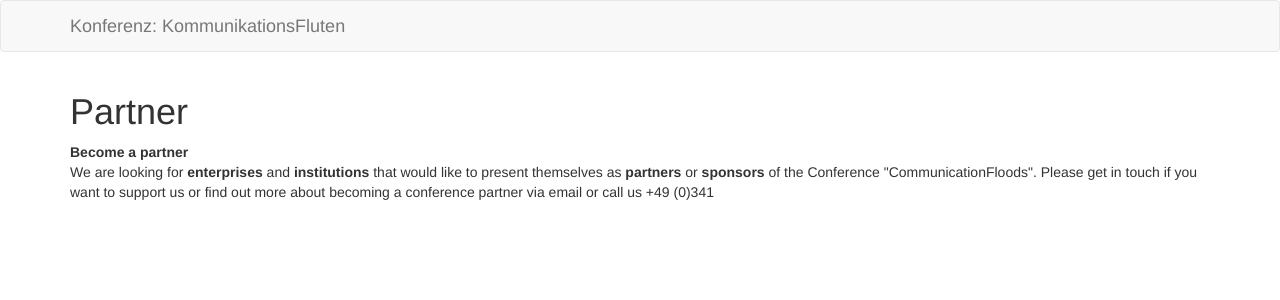
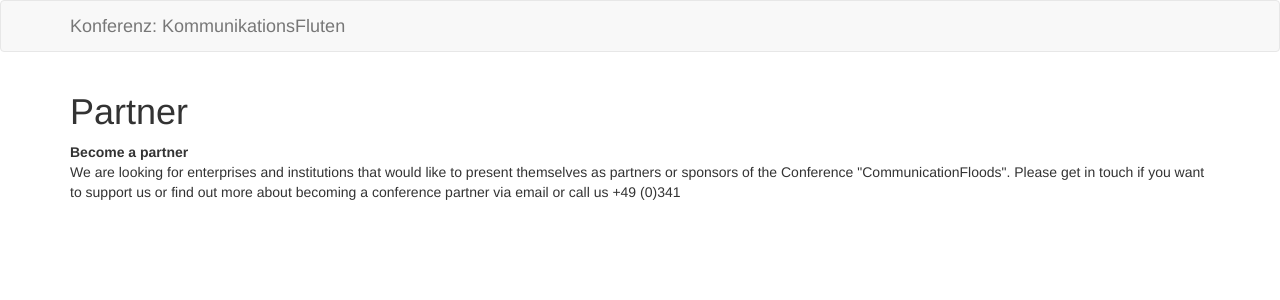
Before and after one commit to susedev/test, a Jekyll site: the page built from support.html, in a window 1280 px wide. Shown: the top 300 px of the page. Built offline with Jekyll 4.4.1, drawn with Linux system fonts in a browser that asks for light colours.

Commit message:
Edit from JekyllCMS

```diff
--- a/support.html
+++ b/support.html
@@ -2,4 +2,4 @@
 title: Partner
 ---
 <p><strong>Become a partner</strong><br />
-We are looking for <strong>enterprises</strong> and <strong>institutions</strong> that would like to present themselves as <strong>partners</strong> or <strong>sponsors</strong> of the Conference &quot;CommunicationFloods&quot;. Please get in touch if you want to support us or find out more about becoming a conference partner via email or call us +49 (0)341</p>
+We are looking for enterprises and institutions that would like to present themselves as partners or sponsors of the Conference &quot;CommunicationFloods&quot;. Please get in touch if you want to support us or find out more about becoming a conference partner via email or call us +49 (0)341</p>
```
